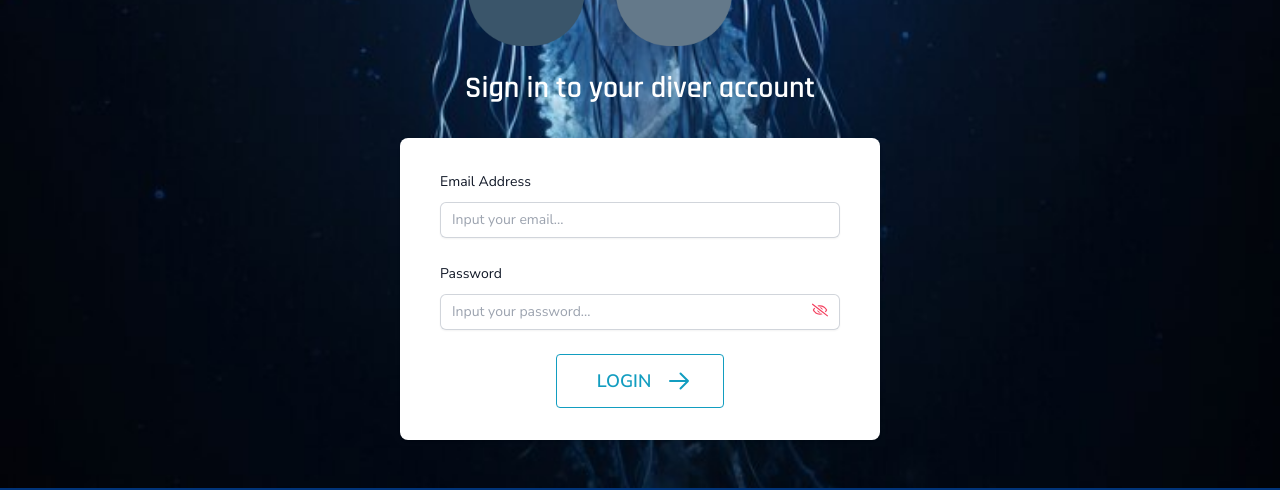
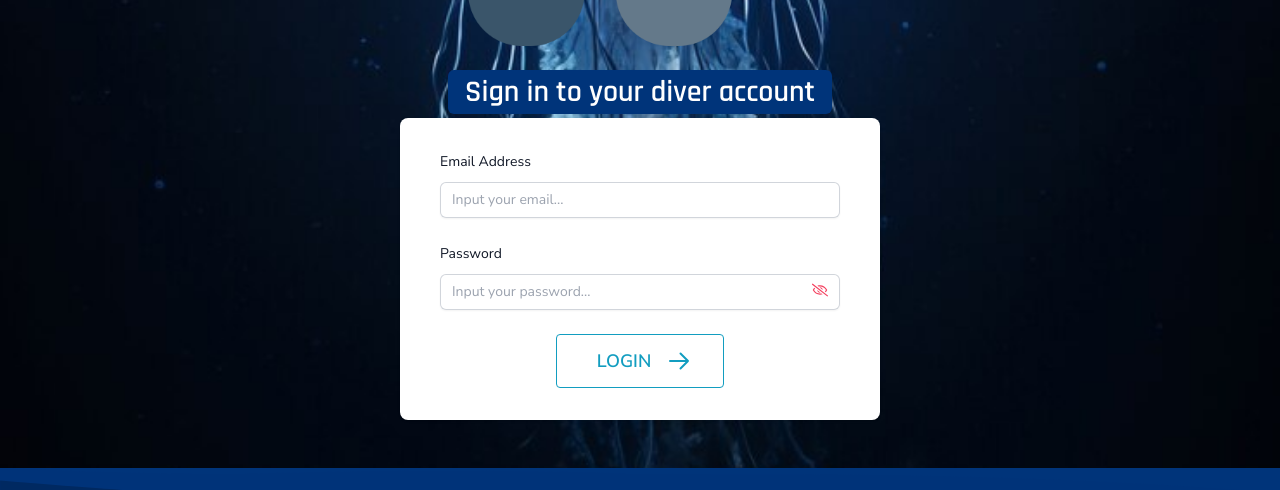
Before and after one commit to RozaliiaRusskikh/ocean-buddies, a Next.js app: page /login in a window 1280 px wide. Shown: the part 450-940 px from the top of the page. Built offline with nearby package versions, Linux system fonts and the light colour scheme; no server answers.

Commit message:
Small styling changes

```diff
--- a/app/components/AuthForm.tsx
+++ b/app/components/AuthForm.tsx
@@ -102,7 +102,7 @@ const AuthForm: React.FC<AuthFormProps> = ({ variant }) => {
   };
 
   return (
-    <div className="mt-8 sm:mx-auto px-4 w-full sm:max-w-lg">
+    <div className="mt-1 sm:mx-auto px-4 w-full sm:max-w-lg">
       <div className="bg-background px-4 py-8 shadow sm:rounded-lg sm:px-10">
         <form className="space-y-6" onSubmit={handleSubmit(onSubmit)}>
           {variant === "REGISTER" && (
--- a/app/components/AuthPage.tsx
+++ b/app/components/AuthPage.tsx
@@ -45,7 +45,7 @@ const AuthPage: React.FC<AuthPageProps> = ({ title, image }) => {
         />
         <Heading
           size="subheading"
-          className={`text-center mt-6 tracking-tigh text-background ${rajdhani.className} antialiased`}
+          className={`text-center mt-6 p-1 tracking-tigh text-background bg-primary rounded-md ${rajdhani.className} antialiased`}
           data-aos="fade-in"
         >
           {title}
```
